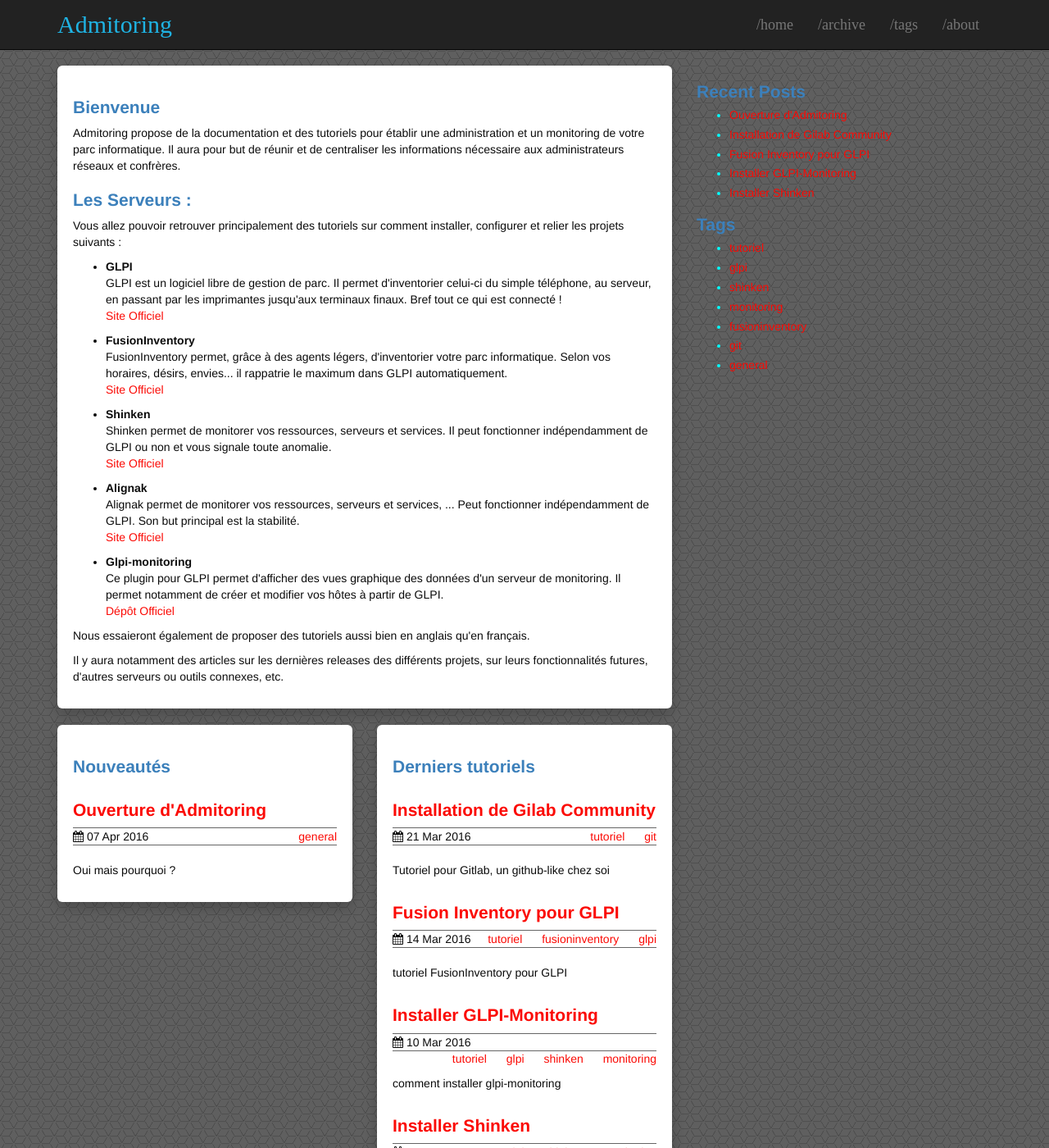
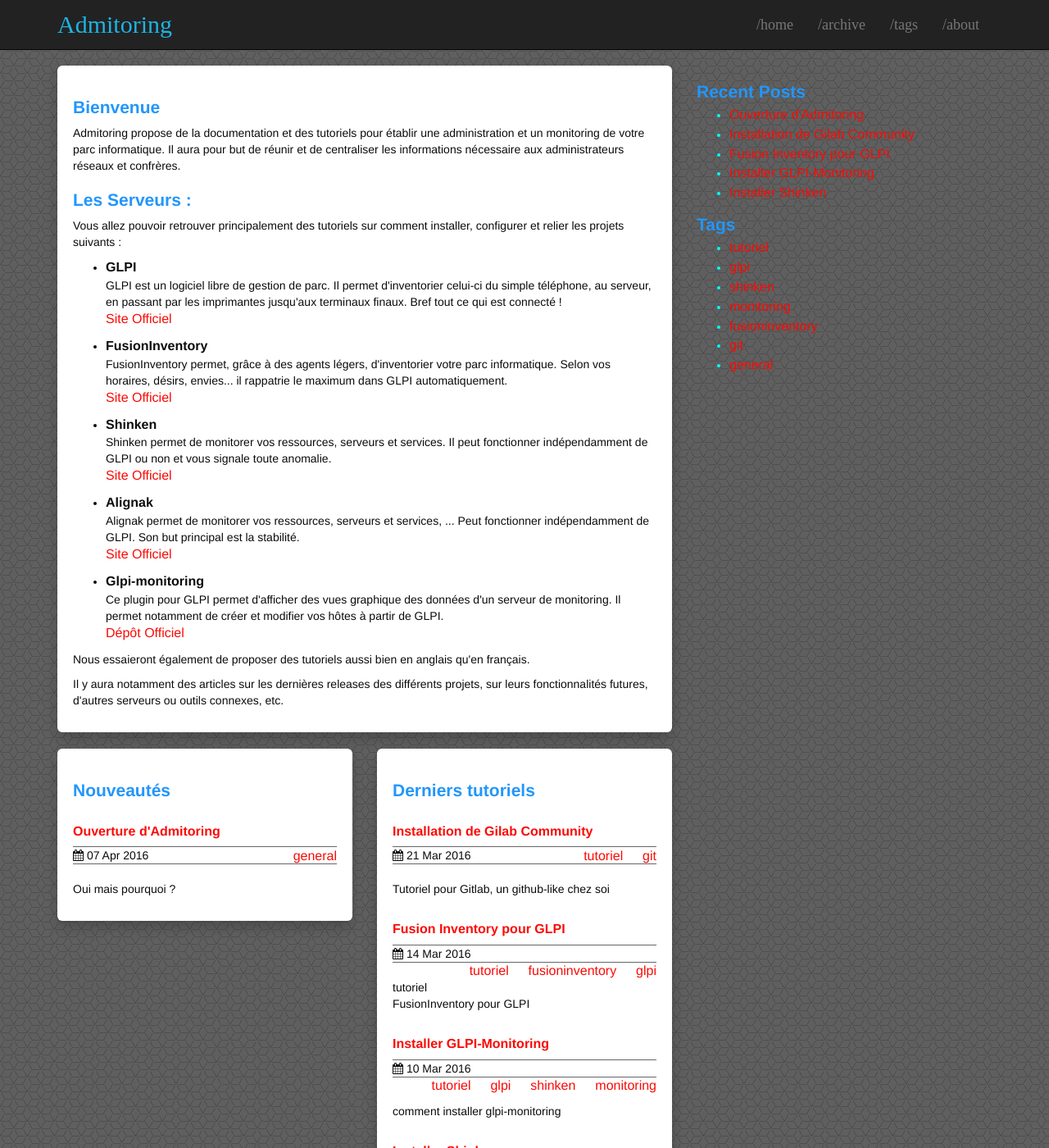
Before and after one commit to algorys/sysadmin, a Jekyll site: the page built from index.html, in a window 1280 px wide and 1400 px high. Shown: the whole window at 82% size. Built offline with Jekyll 4.4.1, drawn with Linux system fonts in a browser that asks for light colours.

Commit message:
Update link and title

```diff
--- a/css/theme.scss
+++ b/css/theme.scss
@@ -51,9 +51,9 @@
   width: 75%;
 }
 
-h1 { font-size: 2em; color: #3C80BB; font-weight: bold;}
-h2 { font-size: 1.5em; color: #3C80BB; font-weight: bold;}
-h3 { font-size: 1.17em; color: #F26040; }
+h1 { font-size: 2em; color: #2296FB; font-weight: bold;}
+h2 { font-size: 1.5em; color: #2296FB; font-weight: bold;}
+h3 { font-size: 1.17em; }
 h4 { font-size: 1.12em; }
 h5 { font-size: .83em; }
 h6 { font-size: .75em; }
@@ -95,6 +95,7 @@
 //********************************************************
 a {
   color: #FB0A05;
+  font-size: medium;
 }
 a:hover {
   color: #F26040;
--- a/index.html
+++ b/index.html
@@ -9,15 +9,15 @@
     <p>Vous allez pouvoir retrouver principalement des tutoriels sur comment installer, configurer et relier les projets suivants : </p>
 
     <ul>
-        <li><b>GLPI</b></li>
+        <li><b style="font-size: medium;">GLPI</b></li>
       <p>GLPI est un logiciel libre de gestion de parc. Il permet d'inventorier celui-ci du simple téléphone, au serveur, en passant par les imprimantes jusqu'aux terminaux finaux. Bref tout ce qui est connecté !</br><a href="http://glpi-project.org">Site Officiel</a></p>
-      <li><b>FusionInventory</b></li>
+      <li><b style="font-size: medium;">FusionInventory</b></li>
       <p>FusionInventory permet, grâce à des agents légers, d'inventorier votre parc informatique. Selon vos horaires, désirs, envies... il rappatrie le maximum dans GLPI automatiquement.</br><a href="http://fusioninventory.org">Site Officiel</a></p>
-      <li><b>Shinken</b></li>
+      <li><b style="font-size: medium;">Shinken</b></li>
       <p>Shinken permet de monitorer vos ressources, serveurs et services. Il peut fonctionner indépendamment de GLPI ou non et vous signale toute anomalie.</br><a href="http://www.shinken-monitoring.org">Site Officiel</a></p>
-      <li><b>Alignak</b></li>
+      <li><b style="font-size: medium;">Alignak</b></li>
       <p>Alignak permet de monitorer vos ressources, serveurs et services, ... Peut fonctionner indépendamment de GLPI. Son but principal est la stabilité.</br><a href="http://alignak-monitoring.github.io">Site Officiel</a></p>
-      <li><b>Glpi-monitoring</b></li>
+      <li><b style="font-size: medium;">Glpi-monitoring</b></li>
       <p>Ce plugin pour GLPI permet d'afficher des vues graphique des données d'un serveur de monitoring. Il permet notamment de créer et modifier vos hôtes à partir de GLPI.</br><a href="https://github.com/ddurieux/glpi_monitoring">Dépôt Officiel</a></p>
     </ul>
 
```
